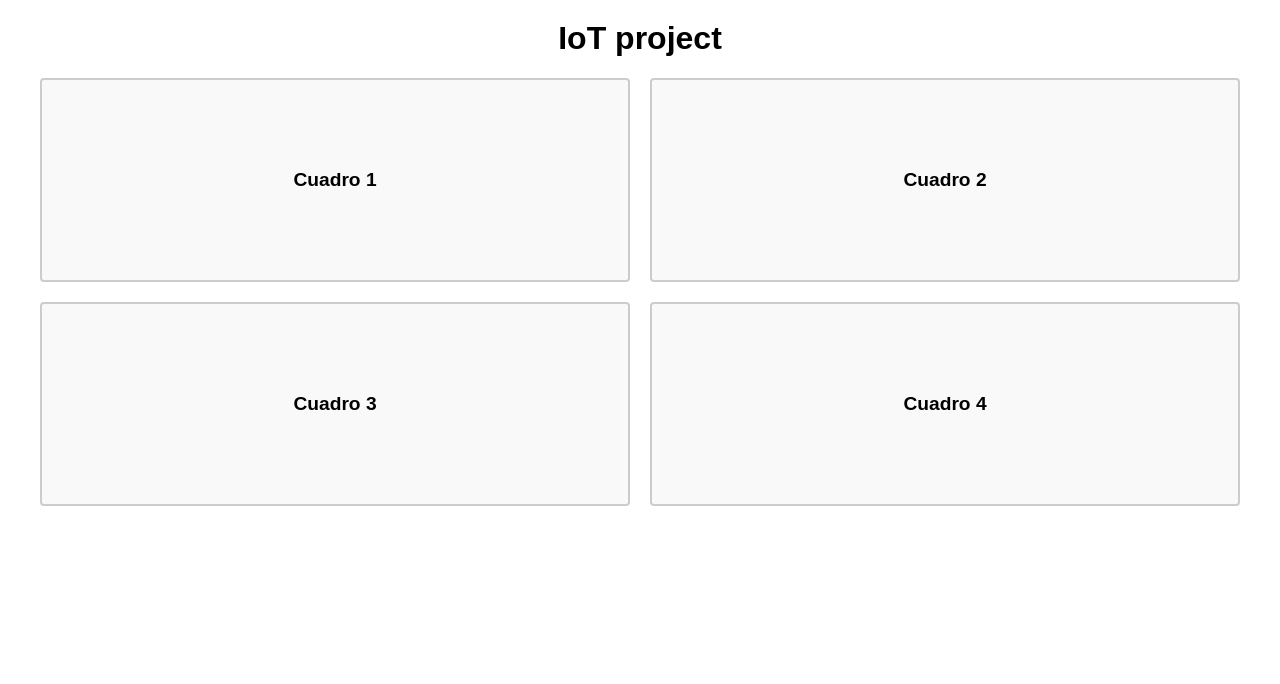
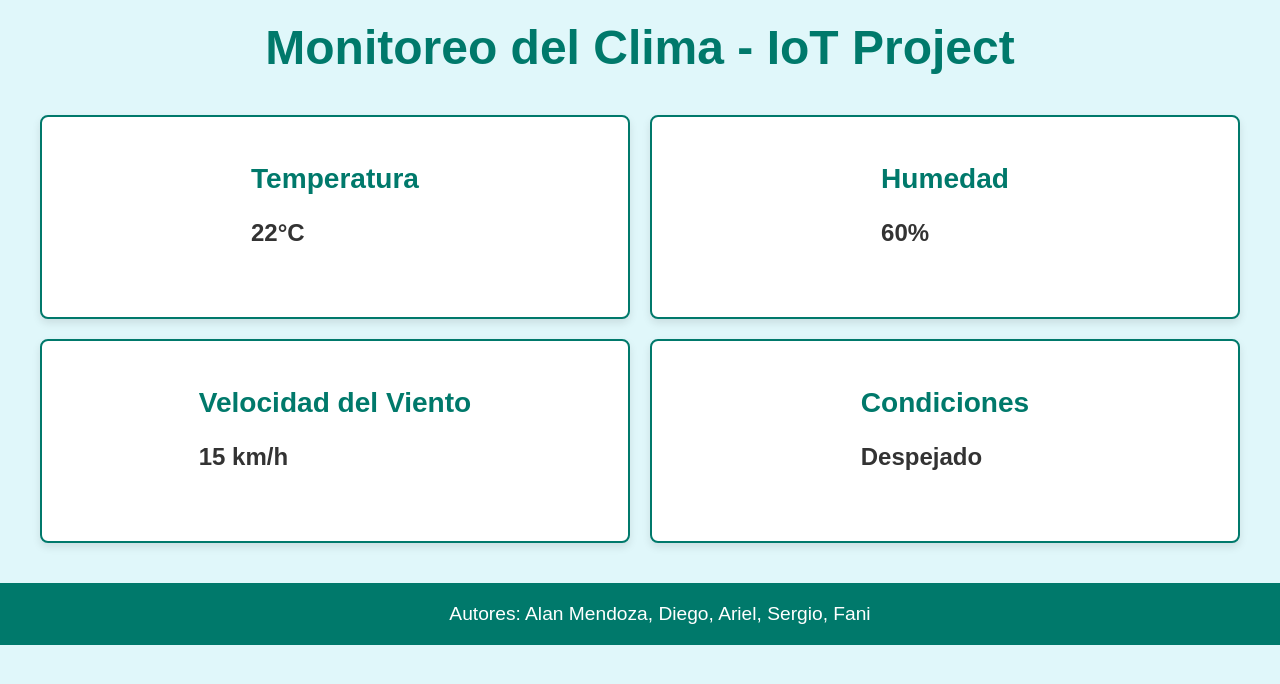
Before and after one commit to Moisescar3008/Weather_IoT_Project, a Flask app: page / in a window 1280 px wide. Shown: the top 684 px of the page. Run offline with Flask 3, Linux system fonts and the light colour scheme.

Commit message:
update Index

```diff
--- a/API/templates/index.html
+++ b/API/templates/index.html
@@ -2,66 +2,112 @@
 <html lang="es">
 <head>
   <meta charset="UTF-8">
-  <title>IoT project</title>
+  <title>Monitoreo del Clima - IoT Project</title>
   <style>
-
     body {
       margin: 0;
-      font-family: Arial, sans-serif;
+      font-family: 'Arial', sans-serif;
+      background-color: #e0f7fa;
+      color: #333;
     }
 
     h1 {
       text-align: center;
       margin-top: 20px;
-      font-size: 2em;
+      font-size: 3em;
+      color: #00796b;
     }
 
     .dashboard-container {
       display: grid;
       grid-template-columns: repeat(2, 1fr); /* 2 columnas */
-      gap: 20px; /* espacio entre los cuadrados */
+      gap: 20px;
       max-width: 1200px;
-      margin: 20px auto;
+      margin: 40px auto;
       padding: 0 10px;
     }
 
     .dashboard-square {
-      background-color: #f9f9f9;
-      border: 2px solid #ccc;
-      border-radius: 4px;
-      min-height: 200px; /* altura mínima para cada cuadrado */
+      background-color: #ffffff;
+      border: 2px solid #00796b;
+      border-radius: 8px;
+      min-height: 200px;
       display: flex;
       justify-content: center;
       align-items: center;
       font-weight: bold;
+      font-size: 1.5em;
+      box-shadow: 0 4px 8px rgba(0, 0, 0, 0.1);
+    }
+
+    .dashboard-square h3 {
+      margin: 0;
+      color: #00796b;
+    }
+
+    footer {
+      background-color: #00796b;
+      color: white;
+      text-align: center;
+      padding: 20px;
+      position: relative;
+      width: 100%;
+    }
+
+    footer p {
+      margin: 0;
       font-size: 1.2em;
+    }
+
+    /* Responsiveness for smaller screens */
+    @media (max-width: 768px) {
+      .dashboard-container {
+        grid-template-columns: 1fr;
+      }
     }
 
   </style>
 </head>
 <body>
-  <h1>IoT project</h1>
+  <h1>Monitoreo del Clima - IoT Project</h1>
 
   <div class="dashboard-container">
     <!-- Cuadrado 1 -->
     <div class="dashboard-square">
-      Cuadro 1
+      <div>
+        <h3>Temperatura</h3>
+        <p>22°C</p>
+      </div>
     </div>
 
     <!-- Cuadrado 2 -->
     <div class="dashboard-square">
-      Cuadro 2
+      <div>
+        <h3>Humedad</h3>
+        <p>60%</p>
+      </div>
     </div>
 
     <!-- Cuadrado 3 -->
     <div class="dashboard-square">
-      Cuadro 3
+      <div>
+        <h3>Velocidad del Viento</h3>
+        <p>15 km/h</p>
+      </div>
     </div>
 
     <!-- Cuadrado 4 -->
     <div class="dashboard-square">
-      Cuadro 4
+      <div>
+        <h3>Condiciones</h3>
+        <p>Despejado</p>
+      </div>
     </div>
   </div>
+
+  <!-- Footer -->
+  <footer>
+    <p>Autores: Alan Mendoza, Diego, Ariel, Sergio, Fani</p>
+  </footer>
 </body>
 </html>
```
